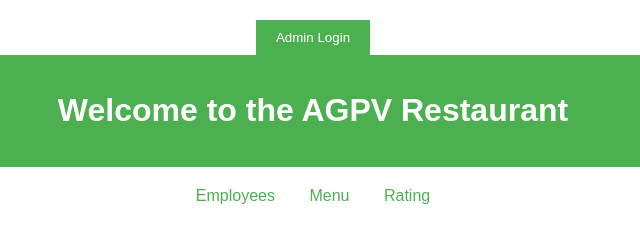
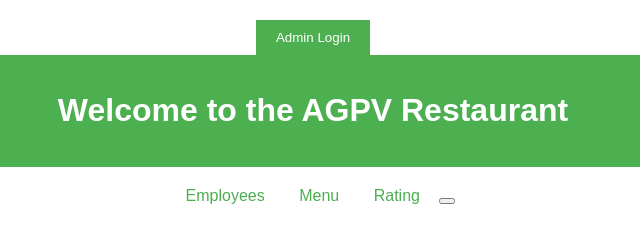
Before and after one commit to GURUPRASAD178/my_website, a plain HTML site: page index.html in a window 1280 px wide. Shown: the full height of the page, 327-967 px from the left. Drawn offline with Linux system fonts and the light colour scheme.

Commit message:
Update index.html

```diff
--- a/index.html
+++ b/index.html
@@ -58,6 +58,7 @@
             <li><a href="Employee.html">Employees</a></li>
             <li><a href="Menu.html">Menu</a></li>
             <li><a href="Rating.html">Rating</a></li>
+            <button><a href="upi://pay?pa=9110415217805@paytm&pn=GURUPRASAD H D&mc=0000&mode=02&purpose=00&orgid=159761&cust=1407670803"></a></button>
         </ul>
     </nav>
 
```
